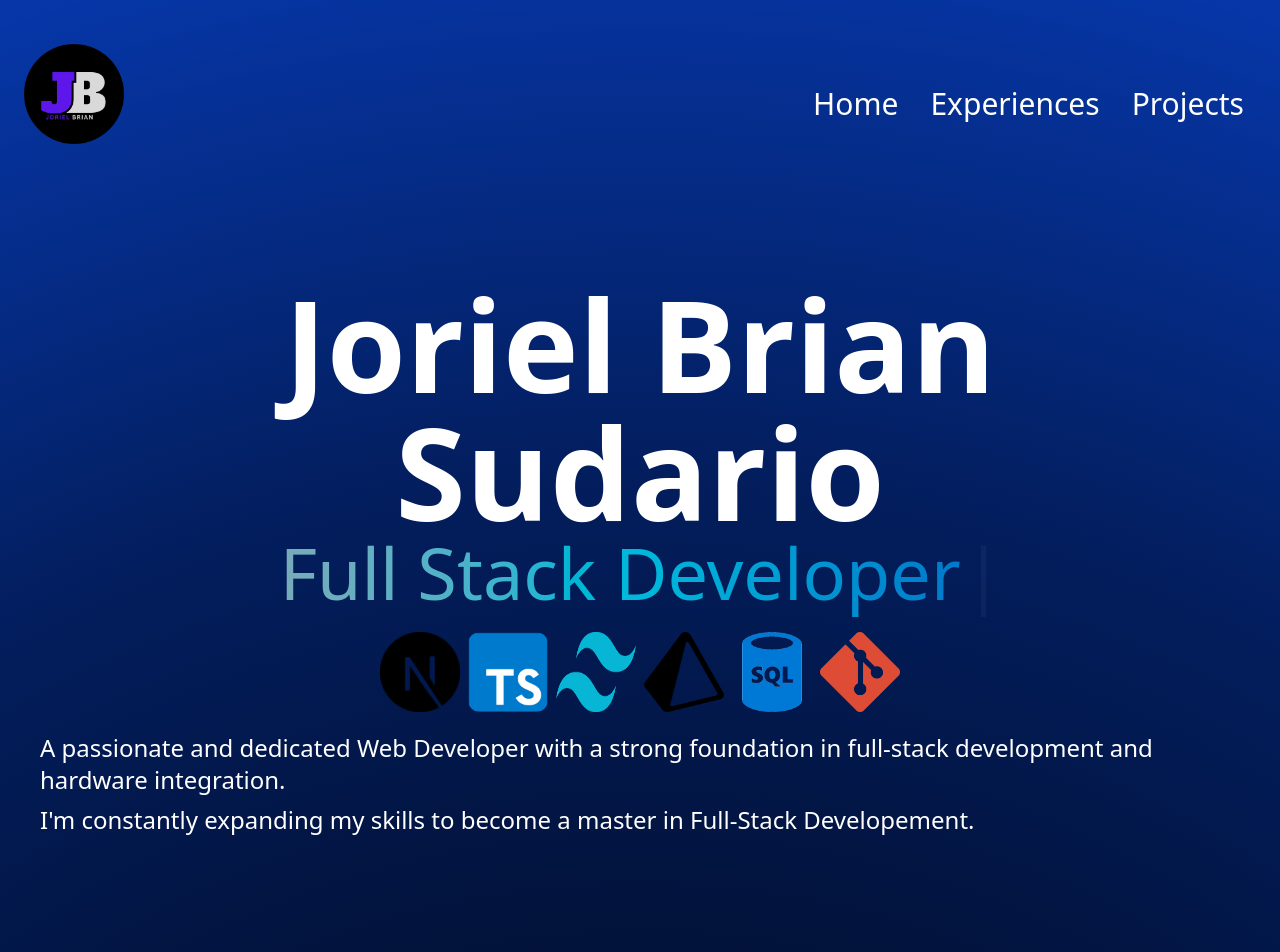
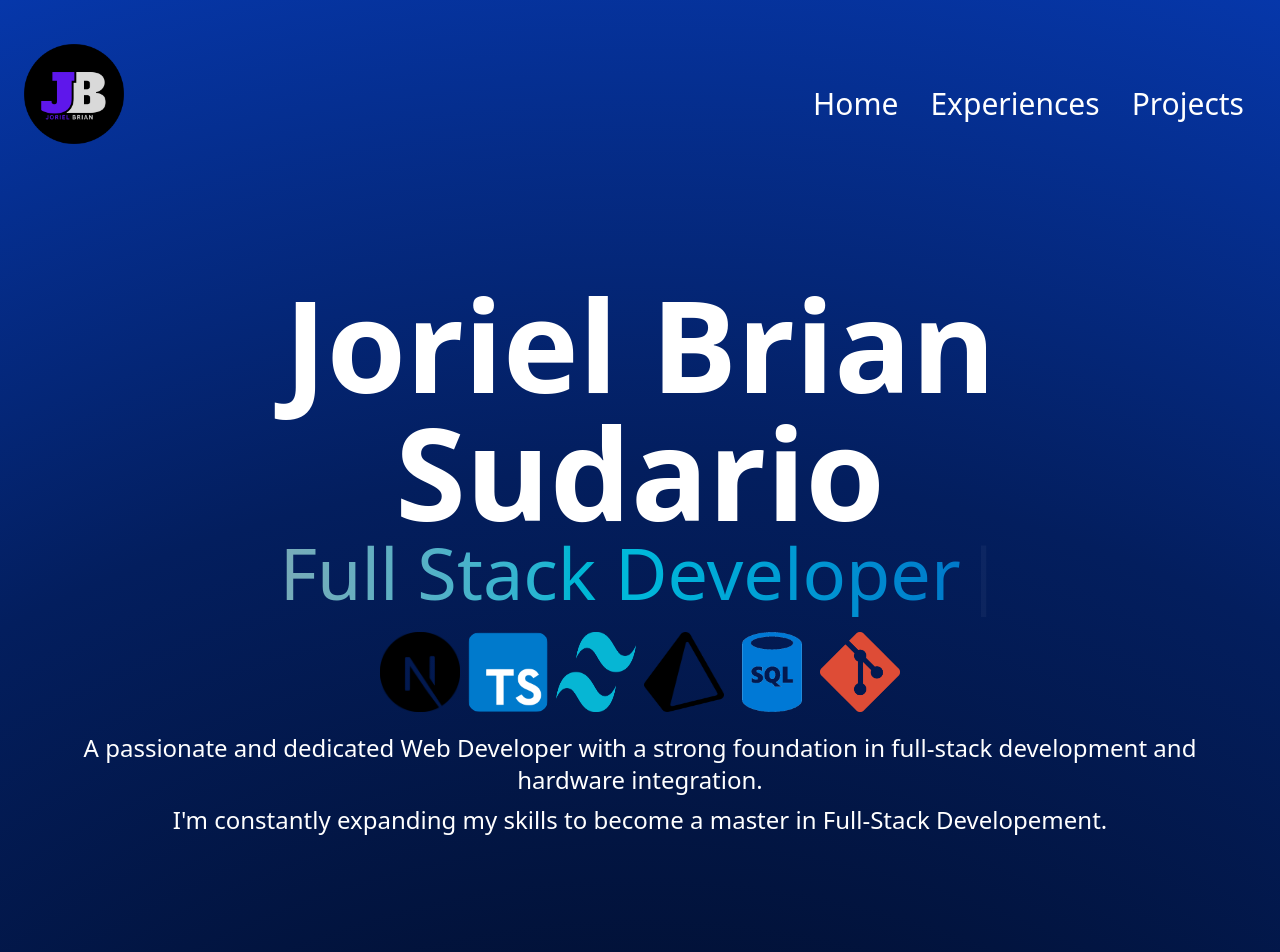
Before and after one commit to JorielBrian/Joriel_Portfolio_2025, a React (Vite) app: page /#/ in a window 1280 px wide. Shown: the top 952 px of the page. Built offline with nearby package versions, Linux system fonts and the light colour scheme.

Commit message:
made the description center

```diff
--- a/src/Components/Welcome.tsx
+++ b/src/Components/Welcome.tsx
@@ -23,9 +23,9 @@ const Welcome = () =>{
                     )) }
                 </motion.div>
                 <motion.div initial={{y:100, opacity:0}} whileInView={{y:0, opacity:1}} transition={{ease:"easeIn", duration:1.5}} className="py-4">
-                        <div className="justify-center space-y-2 text-center">
+                        <div className="text-center space-y-2">
                             { INTRODUCTION && INTRODUCTION.map(intro => (
-                                <p key={intro} className="w-fit justify-items-center text-lg lg:text-xl xl:text-2xl 2xl:text-3xl sm:pt-15 md:p-0 md:text-start font-sans">{ intro }</p>
+                                <p key={intro} className="text-lg lg:text-xl xl:text-2xl 2xl:text-3xl sm:pt-15 md:p-0 font-sans">{ intro }</p>
                             )) }
                         </div>
                 </motion.div>
```
